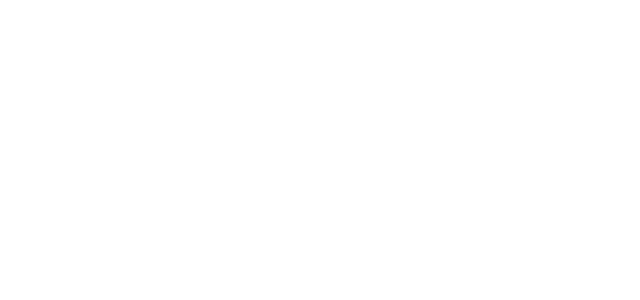
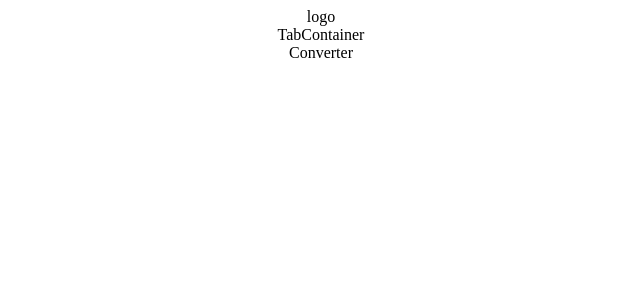
Before and after one commit to carofredes/converterTest, a React (Create React App) app in the folder converter/: page / in a window 1280 px wide. Shown: the top 300 px of the page, without its empty margins (319-959 px from the left). Built offline with nearby package versions, Linux system fonts and the light colour scheme.

Commit message:
Adding initial structure for components

```diff
--- a/converter/src/App.js
+++ b/converter/src/App.js
@@ -1,7 +1,16 @@
 import './App.css';
+import Footer from './Components/Footer';
+import Header from './Components/Header';
+import TabContainer from './Components/TabContainer/TabContainer';
 
 function App() {
-	return <div className='App'></div>;
+	return (
+		<div className='App'>
+			<Header />
+			<TabContainer />
+			<Footer />
+		</div>
+	);
 }
 
 export default App;
--- /dev/null
+++ b/converter/src/Components/Footer.js
@@ -0,0 +1,3 @@
+export default function Footer() {
+	return <div></div>;
+}
--- /dev/null
+++ b/converter/src/Components/Header.js
@@ -0,0 +1,5 @@
+import React from 'react';
+
+export default function Header() {
+	return <div>logo</div>;
+}
--- /dev/null
+++ b/converter/src/Components/TabContainer/Converter.js
@@ -0,0 +1,7 @@
+import React, { Component } from 'react';
+
+export default class Converter extends Component {
+	render() {
+		return <div>Converter</div>;
+	}
+}
--- /dev/null
+++ b/converter/src/Components/TabContainer/TabContainer.js
@@ -0,0 +1,13 @@
+import React, { Component } from 'react';
+import Converter from './Converter';
+
+export default class TabContainer extends Component {
+	render() {
+		return (
+			<div>
+				TabContainer
+				<Converter />
+			</div>
+		);
+	}
+}
```
